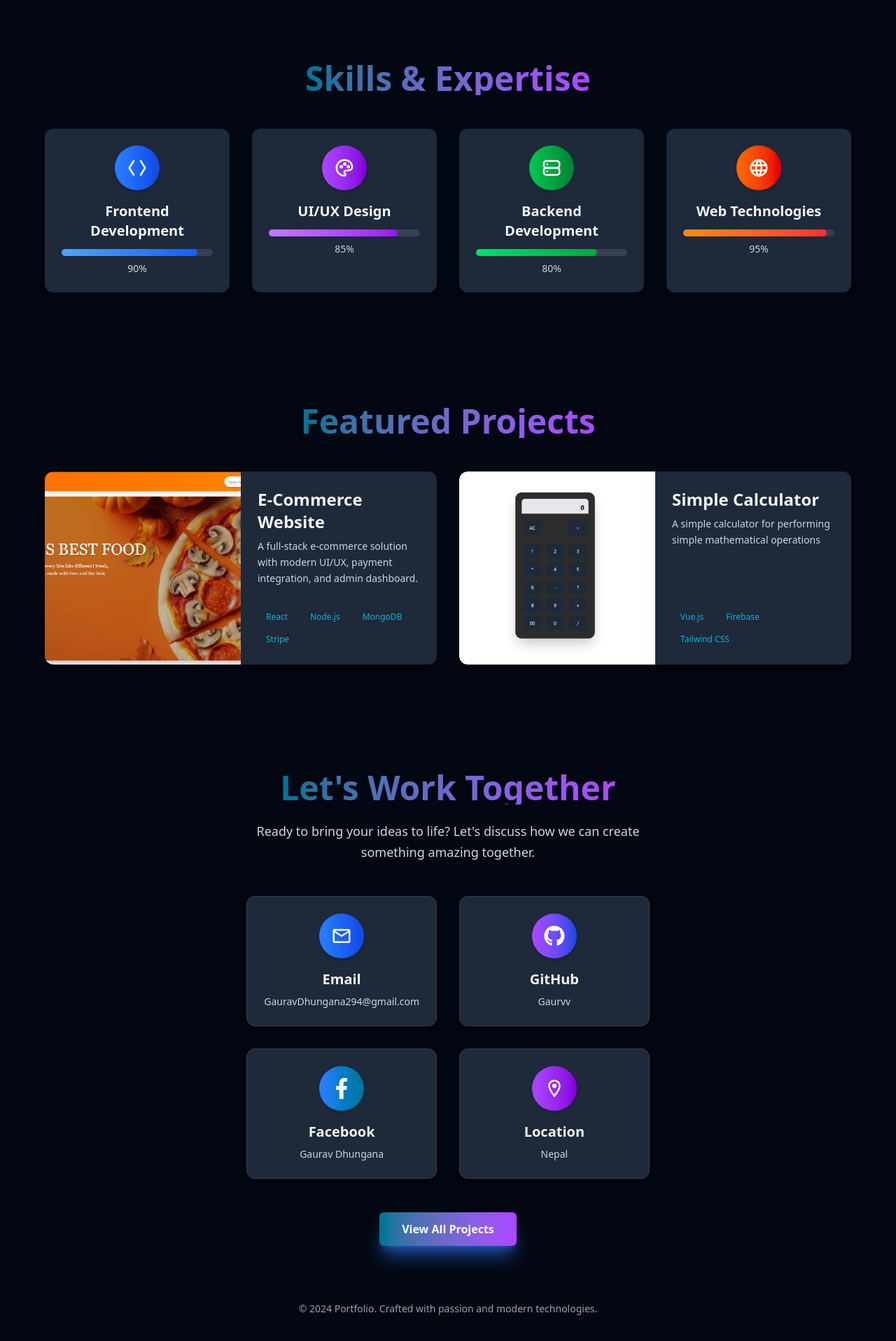
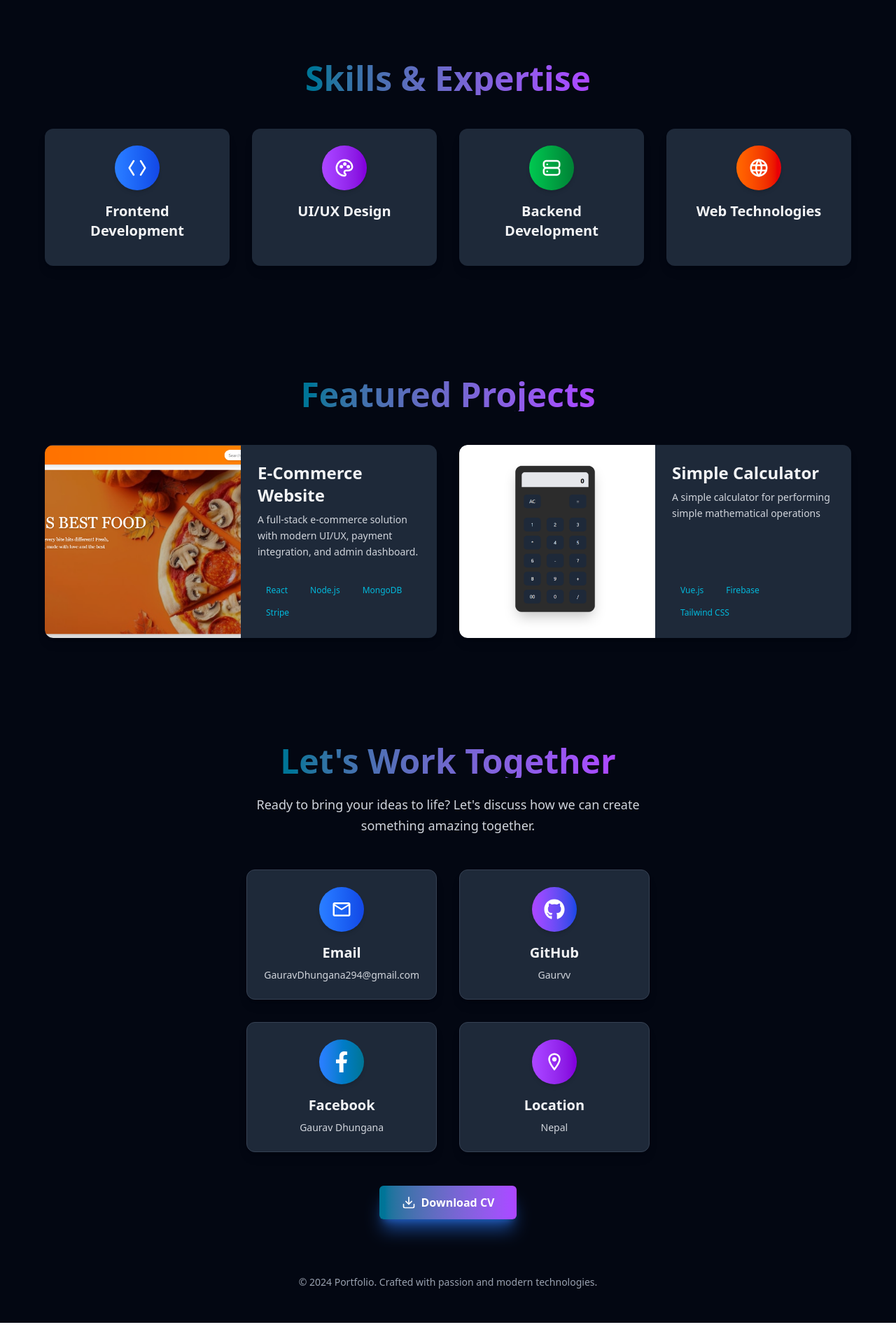
Before and after one commit to Gaurvv/Portfolio, a React (Vite) app: page / in a window 1280 px wide. Shown: the part 880-2797 px from the top of the page at 70% size. After the commit the page ends 2771 px from the top, so only its background shows below. Built offline with nearby package versions, Linux system fonts and the light colour scheme.

Commit message:
Update Contact component with CV download link and icon; modify Home and Skills components for consistency

```diff
--- a/src/components/Contact.jsx
+++ b/src/components/Contact.jsx
@@ -1,6 +1,7 @@
 import React from 'react';
 import { MdOutlineMail, MdOutlineLocationOn } from 'react-icons/md';
 import { FaGithub, FaFacebookF } from "react-icons/fa";
+import { FiDownload } from 'react-icons/fi'; // Import the download icon
 import { motion } from 'framer-motion';
 
 function Contact() {
@@ -83,14 +84,15 @@ function Contact() {
       </div>
 
       <motion.a
-        href="https://github.com/Gaurvv"
-        className='bg-gradient-to-r from-cyan-700 to-purple-500 text-white font-semibold py-3 px-8 rounded-md shadow-xl shadow-blue-500/50 hover:shadow-blue-500/70 transition-all duration-300 transform hover:scale-105 mb-20'
+        href="" // Replace with your actual CV download link
+        className='bg-gradient-to-r from-cyan-700 to-purple-500 text-white font-semibold py-3 px-8 rounded-md shadow-xl shadow-blue-500/50 hover:shadow-blue-500/70 transition-all duration-300 transform hover:scale-105 mb-20 flex items-center gap-2' // Added flex and gap for icon spacing
         initial={{ opacity: 0 }}
         whileInView={{ opacity: 1 }}
         transition={{ delay: 0.6 }}
         viewport={{ once: false }}
       >
-        View All Projects
+        <FiDownload className="text-xl" /> {/* Download icon */}
+        Download CV
       </motion.a>
 
       <footer className="text-gray-400 text-sm text-center mt-auto pb-4">
--- a/src/components/Home.jsx
+++ b/src/components/Home.jsx
@@ -48,7 +48,7 @@ function Home({ scrollToProjects, scrollToContact }) {
         transition={{ delay: 0.6 }}
         viewport={{ once: false }}
       >
-        Hi, my name is Gaurav Dhungana. I'm from Nepal, a 17 years old full stack dev crafting slick, modern, and performant web apps 🛏️
+        Hi, my name is Gaurav Dhungana. I'm from Nepal, a 17 years old full stack dev crafting slick, modern, and performant web apps 🛎️
       </motion.p>
 
       <motion.div
--- a/src/components/Skills.jsx
+++ b/src/components/Skills.jsx
@@ -10,7 +10,7 @@ function Skills() {
       title: 'Frontend Development',
       percentage: 90,
       iconBgColor: 'bg-gradient-to-r from-blue-500 to-blue-700',
-      progressBarColor: 'bg-gradient-to-r from-blue-400 to-blue-600',
+      progressBarColor: 'bg-gradient-to-r from-blue-400 to-blue-600', // This is no longer used, but kept for consistency with original data structure
     },
     {
       id: 2,
@@ -18,7 +18,7 @@ function Skills() {
       title: 'UI/UX Design',
       percentage: 85,
       iconBgColor: 'bg-gradient-to-r from-purple-500 to-purple-700',
-      progressBarColor: 'bg-gradient-to-r from-purple-400 to-purple-600',
+      progressBarColor: 'bg-gradient-to-r from-purple-400 to-purple-600', // This is no longer used
     },
     {
       id: 3,
@@ -26,7 +26,7 @@ function Skills() {
       title: 'Backend Development',
       percentage: 80,
       iconBgColor: 'bg-gradient-to-r from-green-500 to-green-700',
-      progressBarColor: 'bg-gradient-to-r from-green-400 to-green-600',
+      progressBarColor: 'bg-gradient-to-r from-green-400 to-green-600', // This is no longer used
     },
     {
       id: 4,
@@ -34,12 +34,12 @@ function Skills() {
       title: 'Web Technologies',
       percentage: 95,
       iconBgColor: 'bg-gradient-to-r from-orange-500 to-red-600',
-      progressBarColor: 'bg-gradient-to-r from-orange-400 to-red-500',
+      progressBarColor: 'bg-gradient-to-r from-orange-400 to-red-500', // This is no longer used
     },
   ];
 
   return (
-    <div className="py-20  text-white font-inter px-4 sm:px-6 lg:px-8">
+    <div className="py-20 text-white font-inter px-4 sm:px-6 lg:px-8">
       <motion.div
         className="flex justify-center mb-12"
         initial={{ opacity: 0, y: 20 }}
@@ -47,7 +47,7 @@ function Skills() {
         transition={{ duration: 0.6 }}
         viewport={{ once: false }}
       >
-        <h1 className="text-4xl sm:text-5xl font-bold text-transparent bg-clip-text  bg-gradient-to-r from-cyan-700 to-purple-500 ">
+        <h1 className="text-4xl sm:text-5xl font-bold text-transparent bg-clip-text bg-gradient-to-r from-cyan-700 to-purple-500 ">
           Skills & Expertise
         </h1>
       </motion.div>
@@ -66,10 +66,7 @@ function Skills() {
               {skill.icon}
             </div>
             <h2 className="text-xl font-semibold mb-3 text-gray-100">{skill.title}</h2>
-            <div className="w-full bg-gray-700 rounded-full h-2.5 mb-2">
-              <div className={`${skill.progressBarColor} h-2.5 rounded-full`} style={{ width: `${skill.percentage}%` }}></div>
-            </div>
-            <p className="text-gray-300 text-sm">{skill.percentage}%</p>
+            {/* The progress bar and percentage display have been removed from here */}
           </motion.div>
         ))}
       </div>
```
